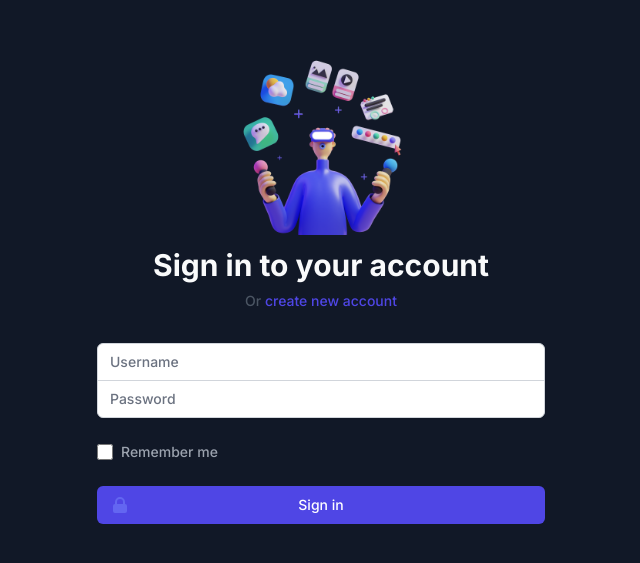
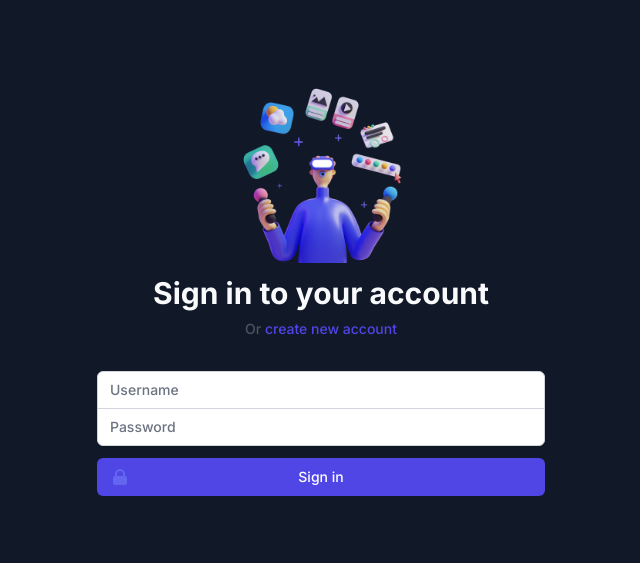
Before and after one commit to Everkers/insulty, a React (Create React App) app: page /login in a window 1280 px wide. Shown: the part 125-688 px from the top of the page, without its empty margins (319-959 px from the left). Built offline with nearby package versions, Linux system fonts and the light colour scheme.

Commit message:
add validation

```diff
--- a/src/components/InsultCard/index.jsx
+++ b/src/components/InsultCard/index.jsx
@@ -25,7 +25,7 @@ const InsultCard = ({data}) => {
             src='https://images.unsplash.com/photo-1472099645785-5658abf4ff4e?ixlib=rb-1.2.1&ixid=eyJhcHBfaWQiOjEyMDd9&auto=format&fit=facearea&facepad=2&w=256&h=256&q=80'
             alt=''
           />
-          <span class='text-sm text-gray-800 dark:text-gray-50'>Everkers</span>
+          <span class='text-sm text-gray-800 dark:text-gray-50'>{data.owner ? data.owner.username : 'Anonymous'}</span>
         </div>
         <span class='ml-auto'>
           <Menu as='div' className='relative inline-block text-left'>
--- a/src/components/InsultModal/index.jsx
+++ b/src/components/InsultModal/index.jsx
@@ -2,49 +2,22 @@ import React,{ Fragment } from "react"
 import { Dialog, Transition } from "@headlessui/react"
 import Select from "components/Select"
 import { useRootContext } from "contexts/root-provider"
-import { useFilterContext } from "contexts/FilterCategories"
-import { useMutation , useQueryClient } from "react-query"
-import InsultsAPI from 'actions/insults/api'
-import _ from 'lodash'
+import {  useQueryClient } from "react-query"
 import useInsultCreationForm from "./useForm"
 export default function Example() {
   const { state, dispatch } = useRootContext()
-  const {state:filters } = useFilterContext()
   const queryClient = useQueryClient()
   const categories = queryClient.getQueryData('categories')
-  const {setFieldValue ,values , setSubmitting}= useInsultCreationForm()
-  const { mutateAsync: addInsult } = useMutation(InsultsAPI.add)
+  const {setFieldValue ,values , handleSubmit , errors , setErrors}= useInsultCreationForm()
+  console.log(errors)
   const closeModal = () => {
     dispatch({
       type: "set_insult_modal",
       payload: false,
     })
+    // remove previous errors
+    setErrors({})
   }
-  const onSubmit = React.useCallback(
-  async ()=>{
-    setSubmitting(true)
-    try {
-      const data = await addInsult(values)
-      queryClient.setQueryData(['insults' , filters.game !== undefined ?  {...filters , game:data.insult.game} : {} ], (oldData)=> {
-        const nextData = _.clone(oldData)
-        nextData.Insult.push(data.insult)
-        return nextData
-      })
-    } catch (err) {
-      console.log(err)
-    } finally {
-      dispatch({
-        type: "set_notification",
-        payload: { message: "Insult have been created", show: true },
-      })
-      dispatch({
-        type: "set_insult_modal",
-        payload: false,
-      })
-      setSubmitting(false)
-    }
-
-  } , [values ,addInsult] )
   return (
     <Transition.Root show={state.insultModalShow} as={Fragment}>
       <Dialog
@@ -89,20 +62,22 @@ export default function Example() {
                   class='rounded-full w-4 h-4 bg-red-500 cursor-pointer'></span>
               </div>
 
-              <div class='mt-5 space-y-4'>
+              <div class='mt-5 space-y-2'>
                 <textarea
+                value={values.insult}
                 onChange={(e)=>{
-              setFieldValue('insult' ,e.target.value )
+                  setFieldValue('insult' ,e.target.value )
                 }}
-                  class='dark:text-gray-300 text-gray-800 outline-none bg-gray-200 dark:bg-gray-900 text-sm w-full py-2 px-2 rounded-md placeholder-gray-700 placeholder-opacity-85'
+                  class={`${errors.insult && 'border-2 border-red-500'} dark:text-gray-300 text-gray-800 outline-none bg-gray-200 dark:bg-gray-900 text-sm w-full py-2 px-2 rounded-md placeholder-gray-700 placeholder-opacity-85`}
                   placeholder='Type something'
                 />
+                {errors.insult && <p class=' text-red-500'>{errors.insult}</p>}
                 <div class='grid flex items-end grid-cols-3 gap-4'>
                   <div class=' col-span-2 '>
                     <Select onChange={(value)=> setFieldValue('game' ,value )} value={values.game}  data={categories?.games} mainButtonClasses='dark:bg-gray-700 ' />
                   </div>
                   <button
-                    onClick={onSubmit}
+                    onClick={handleSubmit}
                     type='button'
                     className='items-center border border-transparent py-3 rounded-md shadow-sm text-sm font-medium text-white bg-indigo-600 hover:bg-indigo-700 focus:outline-none'>
                     Create
--- a/src/components/InsultModal/useForm.js
+++ b/src/components/InsultModal/useForm.js
@@ -1,6 +1,16 @@
 import * as Yup from "yup"
+import _ from "lodash"
 import { useFormik } from "formik"
+import { useRootContext } from "contexts/root-provider"
+import { useFilterContext } from "contexts/FilterCategories"
+import { useMutation, useQueryClient } from "react-query"
+import InsultsAPI from "actions/insults/api"
+
 export default function useInsultCreationForm() {
+  const { dispatch } = useRootContext()
+  const { state: filters } = useFilterContext()
+  const { mutateAsync: addInsult } = useMutation(InsultsAPI.add)
+  const queryClient = useQueryClient()
   return useFormik({
     initialValues: { game: "60d5e456b3440128f047081e", insult: "" },
     validationSchema: () =>
@@ -8,9 +18,37 @@ export default function useInsultCreationForm() {
         game: Yup.string(),
         insult: Yup.string().required(),
       }),
-
-    onSubmit: async (values, { setSubmitting }) => {
-      console.log(values)
+    onSubmit: async (values, { setSubmitting, resetForm }) => {
+      setSubmitting(true)
+      try {
+        const data = await addInsult(values)
+        queryClient.setQueryData(
+          [
+            "insults",
+            filters.game !== undefined
+              ? { ...filters, game: data.insult.game }
+              : {},
+          ],
+          (oldData) => {
+            const nextData = _.clone(oldData)
+            nextData.Insult.push(data.insult)
+            return nextData
+          }
+        )
+      } catch (err) {
+        console.log(err)
+      } finally {
+        resetForm({})
+        dispatch({
+          type: "set_notification",
+          payload: { message: "Insult have been created", show: true },
+        })
+        dispatch({
+          type: "set_insult_modal",
+          payload: false,
+        })
+        setSubmitting(false)
+      }
     },
   })
 }
--- a/src/pages/Login.jsx
+++ b/src/pages/Login.jsx
@@ -2,8 +2,12 @@ import React from "react"
 import { LockClosedIcon } from "@heroicons/react/solid"
 import useLoginForm from "./useLogin"
 import Ilustration from 'assets/images/social.png'
+import _ from 'lodash'
+import { useAuthContext } from "contexts/Authentication"
 const Login = () => {
-  const {handleSubmit,isSubmitting, setFieldValue } =useLoginForm()
+  const {error:backEndError } = useAuthContext()
+  const {handleSubmit,isSubmitting, setFieldValue , errors } =useLoginForm()
+  const errorsMessages = _.values(errors)
   return (
     <div className='min-h-screen flex items-center justify-center bg-gray-50 dark:bg-gray-900 py-12 px-4 sm:px-6 lg:px-8'>
       <div className='max-w-md w-full space-y-8'>
@@ -25,7 +29,7 @@ const Login = () => {
             </a>
           </p>
         </div>
-        <form onSubmit={handleSubmit} className='mt-8 space-y-6'>
+        <form onSubmit={handleSubmit} className='mt-8 space-y-3'>
           <input type='hidden' name='remember' defaultValue='true' />
           <div className='rounded-md shadow-sm -space-y-px'>
             <div>
@@ -39,7 +43,7 @@ const Login = () => {
                 type='username'
                 required
                 onChange={(e) => setFieldValue("username", e.target.value)}
-                className='appearance-none rounded-none relative block w-full px-3 py-2 border border-gray-300 placeholder-gray-500 text-gray-900 rounded-t-md focus:outline-none focus:ring-indigo-500 focus:border-indigo-500 focus:z-10 sm:text-sm'
+                className={`${errors.username && 'border-red-500 border-2' } appearance-none rounded-none relative block w-full px-3 py-2 border border-gray-300 placeholder-gray-500 text-gray-900 rounded-t-md focus:outline-none focus:ring-indigo-500 focus:border-indigo-500 focus:z-10 sm:text-sm`}
                 placeholder='Username'
               />
             </div>
@@ -54,28 +58,13 @@ const Login = () => {
                 onChange={(e) => setFieldValue("password", e.target.value)}
                 autoComplete='current-password'
                 required
-                className='appearance-none rounded-none relative block w-full px-3 py-2 border border-gray-300 placeholder-gray-500 text-gray-900 rounded-b-md focus:outline-none focus:ring-indigo-500 focus:border-indigo-500 focus:z-10 sm:text-sm'
+                className={`${errors.password && 'border-red-500 border-2' } appearance-none rounded-none relative block w-full px-3 py-2 border border-gray-300 placeholder-gray-500 text-gray-900 rounded-b-md focus:outline-none focus:ring-indigo-500 focus:border-indigo-500 focus:z-10 sm:text-sm`}
                 placeholder='Password'
               />
             </div>
           </div>
-
-          <div className='flex items-center justify-between'>
-            <div className='flex items-center'>
-              <input
-                id='remember_me'
-                name='remember_me'
-                type='checkbox'
-                className='h-4 w-4 text-indigo-600 focus:ring-indigo-500 border-gray-300 rounded'
-              />
-              <label
-                htmlFor='remember_me'
-                className='ml-2 block text-sm text-gray-400'>
-                Remember me
-              </label>
-            </div>
-          </div>
-
+          {errorsMessages  &&  <p class=' text-red-500 '>{errorsMessages[0]}</p> }
+          {_.isEmpty(errorsMessages) && backEndError?.response.status === 403 ?  <p class=' text-red-500 '>Username or password is invalid</p> : null}
           <div>
             <button
               type='submit'
--- a/src/pages/useLogin.js
+++ b/src/pages/useLogin.js
@@ -7,7 +7,7 @@ export default function useLoginForm() {
     initialValues: { username: "", password: "" },
     validationSchema: () =>
       Yup.object({
-        username: Yup.string().required("Required"),
+        username: Yup.string().required(),
         password: Yup.string().required(),
       }),
 
--- a/src/utils/request.js
+++ b/src/utils/request.js
@@ -25,6 +25,9 @@ instance.interceptors.request.use(
 instance.interceptors.response.use(
   ({ data: res, ...response }) => {
     // if is a "success" status code
+    if (response.status === 403) {
+      console.log("working")
+    }
     if (response.status > 100 && response.status < 400) {
       return res
     } else {
```
